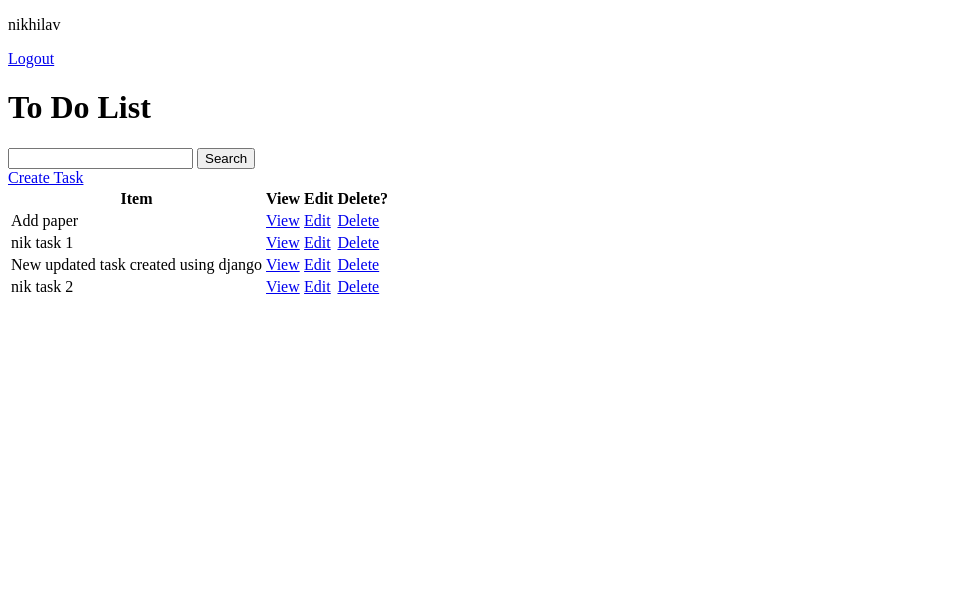
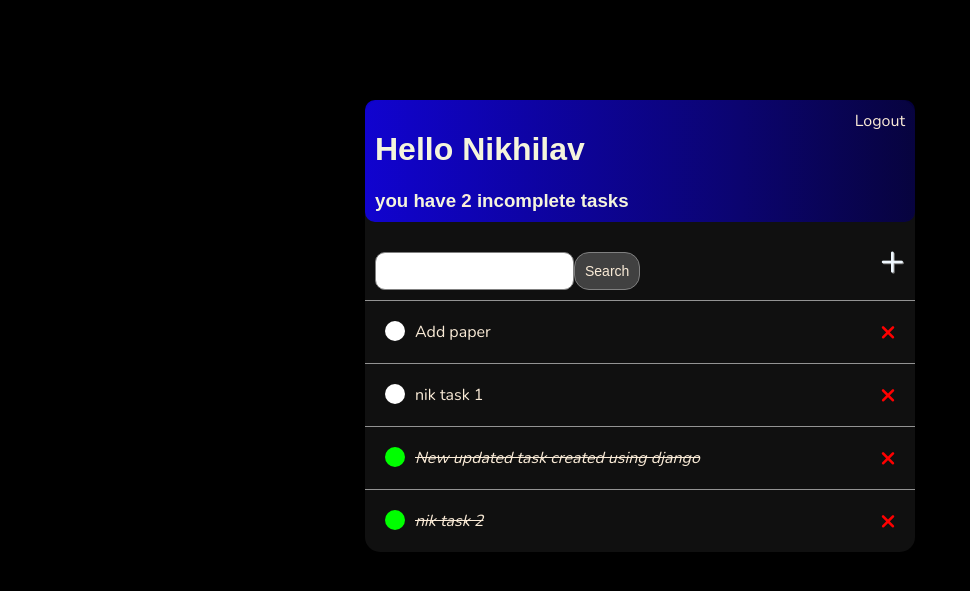
Before and after one commit to i-am-epic/ToDo, a Django app: page / in a window 1280 px wide. Shown: the top 591 px of the page, without its empty margins (0-970 px from the left). Run offline with Django 4.2, Linux system fonts and the light colour scheme; a user stored in the database is signed in; data comes from the database, SQL or seed files in the repository; both versions use the stored data as it was after the commit.

Commit message:
added styling

```diff
--- a/Todo_list/settings.py
+++ b/Todo_list/settings.py
@@ -115,6 +115,8 @@ USE_TZ = True
 
 LOGIN_URL = 'login'
 
+
+
 # Static files (CSS, JavaScript, Images)
 # https://docs.djangoproject.com/en/4.1/howto/static-files/
 
--- /dev/null
+++ b/base/static/base/style.css
@@ -0,0 +1,132 @@
+*{
+    color: antiquewhite;
+}
+
+body {
+    font-family: 'Nunito', sans-serif;
+    background-color:black;
+    margin-top: 100px;
+}
+
+.main-container{
+    max-width: 550px;
+    margin: auto;
+    background-color: rgb(16, 16, 16);
+    /*---webkit-box-shadow:2px 2px 33px 14px rgba(119, 119, 119, 0.21);
+    box-shadow: 20px 20px 23px 24px rgba(46, 46, 46, 0.21);*/
+    border-radius: 15px;
+}
+
+h1,h2,h3,h4,h5,h6{
+    font-family: 'Raleway',sans-serif;
+    color: beige;
+}
+
+p{
+    color: whitesmoke;
+}
+td{
+    color: aliceblue;
+}
+a{
+    color: cadetblue;
+}
+
+
+.header-bar{
+    display: flex;
+    justify-content: space-between;
+    color: antiquewhite;
+    padding: 10px;
+    border-radius: 10px 10px 10px 10px;
+    background: linear-gradient(90deg,#1100ffcc,#0d00c3cc,#0a018acc,#05004acc);
+}
+
+.header-bar a {
+    color: antiquewhite;
+    text-decoration: none;
+}
+
+.task-wrapper{
+    display: flex;
+    align-items: center;
+    justify-content: space-between;
+    padding: 20px;
+    border-color: rgb(107, 107, 107);
+    border-top: 1px solid rgb(147, 147, 147);
+}
+
+.task-title{
+    display: flex;
+}
+
+.task-title a{
+    text-decoration: none;
+    color: antiquewhite;
+    margin-left: 10px;
+}
+.task-complete-icon{
+    height: 20px;
+    width: 20px;
+    background-color: lime;
+    border-radius: 50%;
+}
+
+.task-incomplete-icon{
+    height: 20px;
+    width: 20px;
+    background-color: rgb(255, 255, 255);
+    border-radius: 50%;
+}
+.delete-link{
+    text-decoration: none;
+    font-weight: 1000;
+    color: red;
+    font-size: 25px;
+    line-height: 0;
+}
+
+#search-add-wrapper{
+    display: flex;
+    justify-content: space-between;
+    align-items: center;
+    padding: 10px;
+}
+#add-link{
+    color: aliceblue;
+    text-decoration: none;
+    font-size: 42px;
+    text-shadow: 1px 1px gray;
+}
+
+input[type=text],
+input[type=password],
+textarea{
+    border: 1px solid gray;
+    border-radius: 10px;
+    padding: 10px;
+    width: 90%;
+    color: black;
+
+
+}
+
+label{
+    padding-top: 10px !important;
+    display: block;
+}
+
+.button{
+    border: 1px solid gray;
+    background-color: rgb(65, 65, 65);
+    color: antiquewhite;
+    padding: 10px;
+    font-size: 14px;
+    border-radius: 15px;
+    cursor: pointer;
+    text-decoration: none;
+}
+
+.card-body{
+    padding: 20px;
+}
--- /dev/null
+++ b/base/templates/base/index.html
@@ -0,0 +1,24 @@
+{% load static %}
+
+<!DOCTYPE html>
+<html lang="en">
+  <head>
+    <meta charset="UTF-8" />
+    <meta http-equiv="X-UA-Compatible" content="IE=edge" />
+    <meta name="viewport" content="width=device-width, initial-scale=1.0" />
+    <title>ToDo List</title>
+    <link rel="stylesheet" href="{% static 'base/style.css'%}" />
+    <link rel="preconnect" href="https://fonts.googleapis.com" />
+    <link rel="preconnect" href="https://fonts.gstatic.com" crossorigin />
+    <link
+      href="https://fonts.googleapis.com/css2?family=Nunito:wght@300&display=swap"
+      rel="stylesheet"
+    />
+  </head>
+  <body>
+    <div class="main-container">
+        {% block content %}
+        {% endblock content %}
+    </div>
+  </body>
+</html>
--- a/base/templates/base/task.html
+++ b/base/templates/base/task.html
@@ -7,9 +7,13 @@
     <title>Detailed view</title>
   </head>
   <body>
+    {% extends 'base/index.html' %}
+    {% block content %}
     <h1>Task:{{task}}</h1>
     <h2>{{task}}</h2>
 
     <a href="{% url 'tasks'%} ">Back</a>
+    {% endblock content %}
+
   </body>
 </html>
--- a/base/templates/base/tasks.html
+++ b/base/templates/base/tasks.html
@@ -1,44 +1,72 @@
 <!DOCTYPE html>
+
 <html lang="en">
   <head>
     <meta charset="UTF-8" />
     <meta http-equiv="X-UA-Compatible" content="IE=edge" />
     <meta name="viewport" content="width=device-width, initial-scale=1.0" />
     <title>Document</title>
+    <link rel="stylesheet" type="text/css" href="style.css" />
   </head>
   <body>
+    {% extends 'base/index.html' %} {% block content %}
+
+    <div class="header-bar">
+      <div class="header-container">
+        <h1>Hello {{request.user|title}}</h1>
+        <h3 style="margin: 0">
+          you have <strong>{{count}}</strong> incomplete
+          task{{count|pluralize:'s' }}
+        </h3>
+      </div>
       {% if request.user.is_authenticated %}
-    <p>{{request.user}}</p>
       <a href="{% url 'logout' %}">Logout</a>
       {% else %}
       <a href="{% url 'login' %}">Login</a>
       {%endif%}
+    </div>
 
-    <h1>To Do List</h1>
-    <form method="GET">
-      <input type="text" name="search" value="{{search_input}}">
-      <input type="submit" value="Search">
+
+<div id="search-add-wrapper">
+  <form method="GET" style="margin-top:20px;display: flex;">
+    <input type="text" name="search" value="{{search_input}}" />
+    <input class="button" type="submit" value="Search" />
   </form>
-    <a href="{% url 'taskcreate' %}">Create Task</a>
+  <a id="add-link" href="{% url 'taskcreate' %}">&#x2b;</a>
 
-    <table>
-      <tr>
-        <th>Item</th>
-        <th>View</th>
-        <th>Edit</th>
-        <th>Delete?</th>
-      </tr>
+</div>
+
+
+
+    <div class="task-item-wrapper">
       {% for task in tasks %}
-      <tr>
-        <td>{{task.title}}</td>
-        <td><a href="{% url 'task' task.id %}">View</a></td>
-        <td><a href="{% url 'taskupdate' task.id %}">Edit</a></td>
-        <td><a href="{% url 'taskdelete' task.id %}">Delete</a></td>
 
-      </tr>
+      <div class="task-wrapper">
+
+        {% if task.complete %}
+
+        <div class="task-title">
+          <div class="task-complete-icon"></div>
+          <i><s><a href="{% url 'taskupdate' task.id %}">{{task}}</a></s></i>
+        </div>
+        <a class="delete-link" href="{% url 'taskdelete' task.id %}">&#215;</a>
+
+        {% else %}
+
+        <div class="task-title">
+          <div class="task-incomplete-icon"></div>
+          <a href="{% url 'taskupdate' task.id %}">{{task}}</a>
+        </div>
+        <a class="delete-link" href="{% url 'taskdelete' task.id %}">&#215;</a>
+        {% endif %}
+
+      </div>
       {% empty %}
       <h2>No item in List</h2>
       {%endfor%}
-    </table>
+    </div>
+
+
+    {% endblock content %}
   </body>
 </html>
```
Also changed, not shown: base/templates/base/login.html (+12 -2 lines), base/templates/base/register.html (+21 -7 lines), base/templates/base/task_confirm_delete.html (+18 -6 lines), base/templates/base/task_form.html (+12 -2 lines), db.sqlite3. Lines whose indentation alone changed are shown as unchanged.
